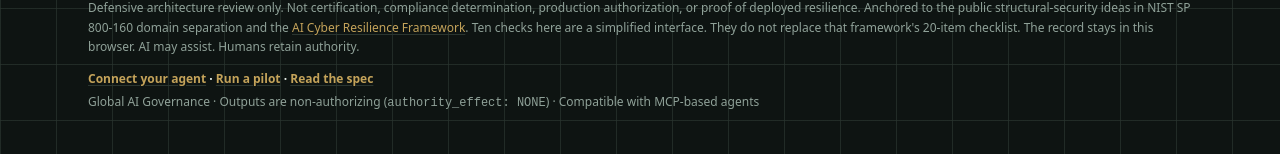
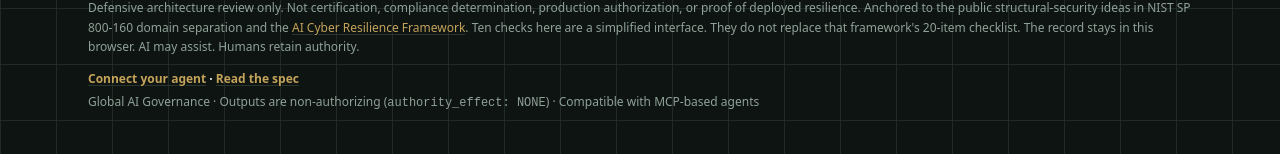
Before and after one commit to GLOBAL-AI-GOVERNANCE/containment-ledger, a React (Vite) app: page / in a window 1280 px wide. Shown: the part 3072-3226 px from the top of the page. Built offline with nearby package versions, Linux system fonts and the light colour scheme.

Commit message:
Align repository surface with governance defaults (#17)

```diff
--- a/src/components/ledger-app.tsx
+++ b/src/components/ledger-app.tsx
@@ -562,8 +562,6 @@ export function LedgerApp() {
         <p className="mt-3 font-semibold text-bone">
           <a className="text-brass underline decoration-line underline-offset-2" href="/global-ai-governance-toolkit/connect.html#agents">Connect your agent</a>
           {" · "}
-          <a className="text-brass underline decoration-line underline-offset-2" href="/global-ai-governance-toolkit/connect.html#pilot">Run a pilot</a>
-          {" · "}
           <a className="text-brass underline decoration-line underline-offset-2" href="/global-ai-governance-toolkit/connect.html#spec">Read the spec</a>
         </p>
         <p className="mt-1">
```
Also changed, not shown: 1 other file (tests, documents, lock files or other folders).
